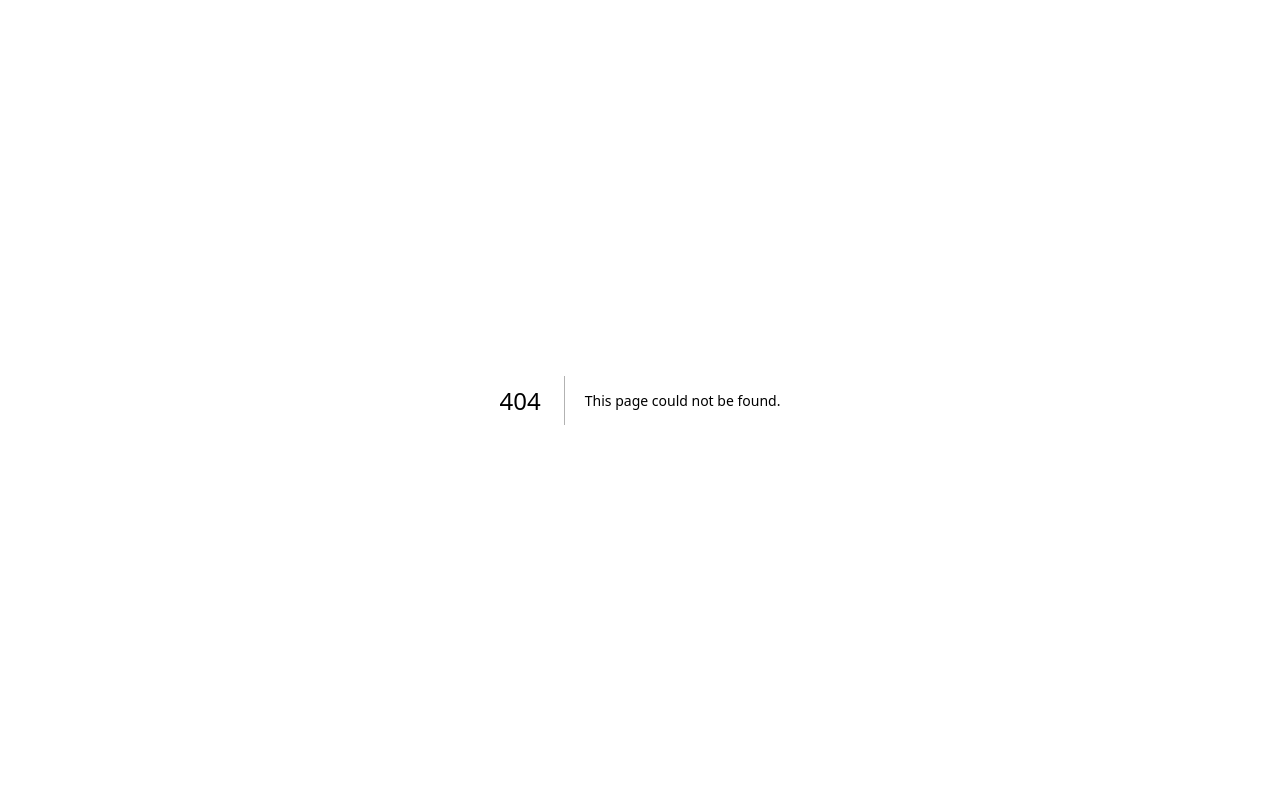
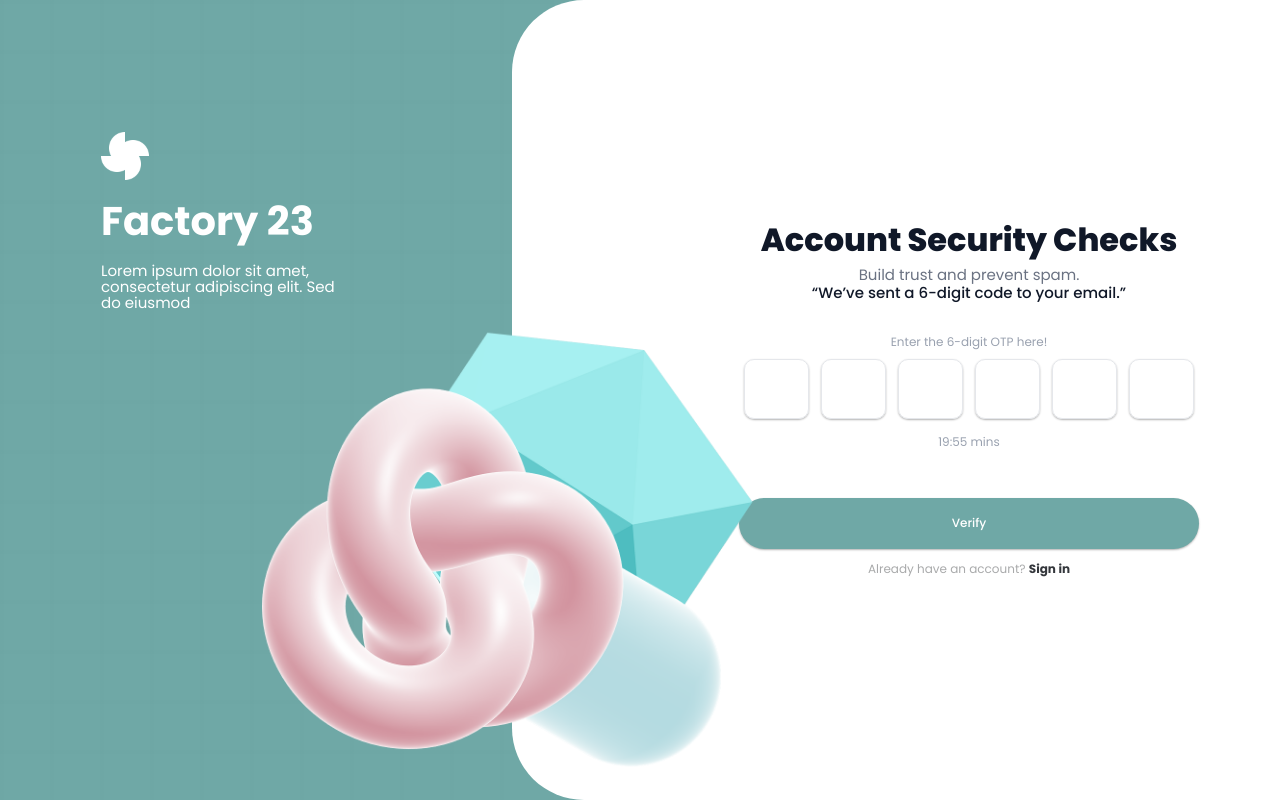
Before and after one commit to P23-Africa-Dev/the-factory, a Next.js app: page /verify-otp in a window 1280 px wide. Before the commit this address had no page. Built offline with nearby package versions, Linux system fonts and the light colour scheme.

Commit message:
feat: add OTP verification page and form components for enhanced account security

```diff
--- a/app/(auth)/layout.tsx
+++ b/app/(auth)/layout.tsx
@@ -19,7 +19,7 @@ export default function AuthLayout({
       {/* Mobile top wave */}
       <div className="md:hidden h-[220px] sm:h-[280px] shrink-0 relative">
         <div className="absolute bottom-[20px] left-6 top-6 sm:top-12 flex items-center justify-center">
-             {/* If we needed a logo or something here on mobile, it would go here */}
+          {/* If we needed a logo or something here on mobile, it would go here */}
         </div>
         <div className="absolute bottom-0 left-0 right-0">
           <svg viewBox="0 0 390 200" fill="none" preserveAspectRatio="none" className="w-full h-[140px] sm:h-[200px] block">
@@ -53,7 +53,7 @@ export default function AuthLayout({
           width={532}
           height={531}
           priority
-          className="w-[320px] h-auto lg:w-[532px] lg:h-[531px] object-contain object-bottom absolute bottom-0 md:-right-[180px] lg:-right-[240px] xl:-right-[260px] z-10 pointer-events-none"
+          className="w-[320px] h-auto lg:w-[532px] lg:h-[531px] object-contain object-bottom absolute bottom-0 md:-right-[180px] lg:-right-[240px] xl:-right-[260px] z-50 pointer-events-none"
         />
       </div>
 
--- /dev/null
+++ b/app/(auth)/verify-otp/page.tsx
@@ -0,0 +1,21 @@
+import OtpForm from "@/components/forms/otp-form";
+
+export default function VerifyOtpPage() {
+  return (
+    <div className="w-full max-w-[460px] flex flex-col gap-8">
+      <div className="text-center flex flex-col">
+        <h2 className="text-[32px] font-extrabold leading-[100%] tracking-[0px] text-gray-900 mb-2.5">
+          Account Security Checks
+        </h2>
+        <p className="text-gray-500 text-[15px] font-light tracking-[0px] leading-[18px]">
+          Build trust and prevent spam.
+        </p>
+        <p className="text-gray-900 text-[15px] font-medium leading-[18px]">
+          {"\u201C"}We{"\u2019"}ve sent a 6-digit code to your email.{"\u201D"}
+        </p>
+      </div>
+
+      <OtpForm />
+    </div>
+  );
+}
--- /dev/null
+++ b/components/forms/otp-form.tsx
@@ -0,0 +1,47 @@
+"use client";
+
+import { useState, useEffect } from "react";
+import OtpInput from "@/components/ui/otp-input";
+import Button from "@/components/ui/button";
+
+export default function OtpForm() {
+  const [otp, setOtp] = useState("");
+  const [timeLeft, setTimeLeft] = useState(20 * 60);
+
+  useEffect(() => {
+    if (timeLeft <= 0) return;
+
+    const timer = setInterval(() => {
+      setTimeLeft((prev) => prev - 1);
+    }, 1000);
+
+    return () => clearInterval(timer);
+  }, [timeLeft]);
+
+  const minutes = Math.floor(timeLeft / 60)
+    .toString()
+    .padStart(2, "0");
+  const seconds = (timeLeft % 60).toString().padStart(2, "0");
+
+  return (
+    <div className="flex flex-col items-center">
+      <p className="text-xs text-gray-400 mb-[9px]">Enter the 6-digit OTP here!</p>
+
+      <OtpInput value={otp} onChange={setOtp} />
+
+      <p className="text-xs text-gray-400 mt-[15px] mb-10">
+        {minutes}:{seconds} mins
+      </p>
+
+      <div className="flex flex-col md:gap-3 gap-3 mt-2 w-full">
+        <Button>Verify</Button>
+        <p className="text-center text-xs text-[#A9AAAB]">
+          Already have an account?{" "}
+          <span className="font-bold text-[#34373C] cursor-pointer hover:underline">
+            Sign in
+          </span>
+        </p>
+      </div>
+    </div>
+  );
+}
--- /dev/null
+++ b/components/ui/otp-input.tsx
@@ -0,0 +1,95 @@
+import { useRef, useState } from "react";
+
+interface OtpInputProps {
+  length?: number;
+  value: string;
+  onChange: (value: string) => void;
+}
+
+export default function OtpInput({
+  length = 6,
+  value,
+  onChange,
+}: OtpInputProps) {
+  const inputRef = useRef<HTMLInputElement>(null);
+  const [focused, setFocused] = useState(false);
+  const [cursorPosition, setCursorPosition] = useState(0);
+
+  function syncCursor() {
+    const pos = inputRef.current?.selectionStart ?? value.length;
+    setCursorPosition(Math.min(pos, length - 1));
+  }
+
+  function handleChange(e: React.ChangeEvent<HTMLInputElement>) {
+    const raw = e.target.value.replace(/\D/g, "").slice(0, length);
+    onChange(raw);
+    // After value changes, cursor will be at the new value's length
+    setCursorPosition(Math.min(raw.length, length - 1));
+  }
+
+  function handleFocus() {
+    setFocused(true);
+    requestAnimationFrame(() => {
+      const pos = value.length >= length ? length - 1 : value.length;
+      inputRef.current?.setSelectionRange(pos, pos);
+      setCursorPosition(pos);
+    });
+  }
+
+  const activeIndex = focused
+    ? Math.min(cursorPosition, length - 1)
+    : -1;
+
+  return (
+    <div
+      role="group"
+      aria-label={`Verification code, ${length} digits`}
+      className="relative flex gap-3 justify-center cursor-text"
+      onClick={() => inputRef.current?.focus()}
+    >
+      <input
+        ref={inputRef}
+        type="text"
+        inputMode="numeric"
+        autoComplete="one-time-code"
+        pattern="^\d+$"
+        maxLength={length}
+        value={value}
+        onChange={handleChange}
+        onFocus={handleFocus}
+        onBlur={() => setFocused(false)}
+        onSelect={syncCursor}
+        onKeyUp={syncCursor}
+        aria-label={`Verification code, ${length} digits`}
+        className="absolute inset-0 w-full h-full opacity-0 z-10"
+      />
+
+      {Array.from({ length }).map((_, i) => {
+        const char = value[i] || "";
+        const isActive = i === activeIndex;
+        const isFilled = !!char;
+
+        return (
+          <div
+            key={i}
+            className={`
+              w-[65px] h-[60px] rounded-[10px] border flex items-center justify-center
+              text-lg font-medium text-[#34373C] transition-colors
+              ${isActive
+                ? "border-[#6FA8A6] shadow-[0px_0px_0px_1px_#6FA8A6]"
+                : isFilled
+                  ? "border-gray-300 shadow-[0px_1px_2px_0px_#0000004D]"
+                  : "border-gray-200 shadow-[0px_1px_2px_0px_#0000004D]"
+              }
+            `}
+          >
+            {char}
+            {isActive && !char && (
+              <span className="w-[2px] h-6 bg-[#6FA8A6] animate-pulse rounded-full" />
+            )}
+          </div>
+        );
+      })}
+    </div>
+  );
+}
```
